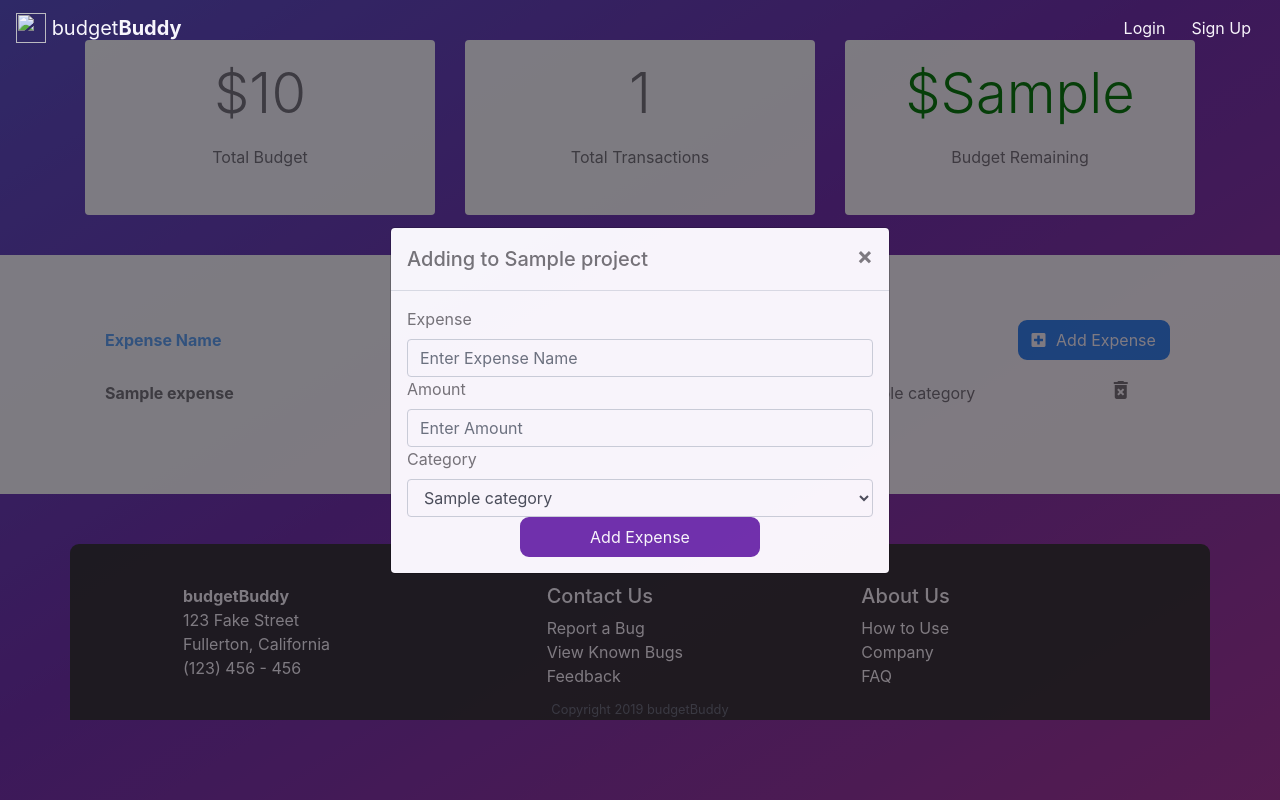
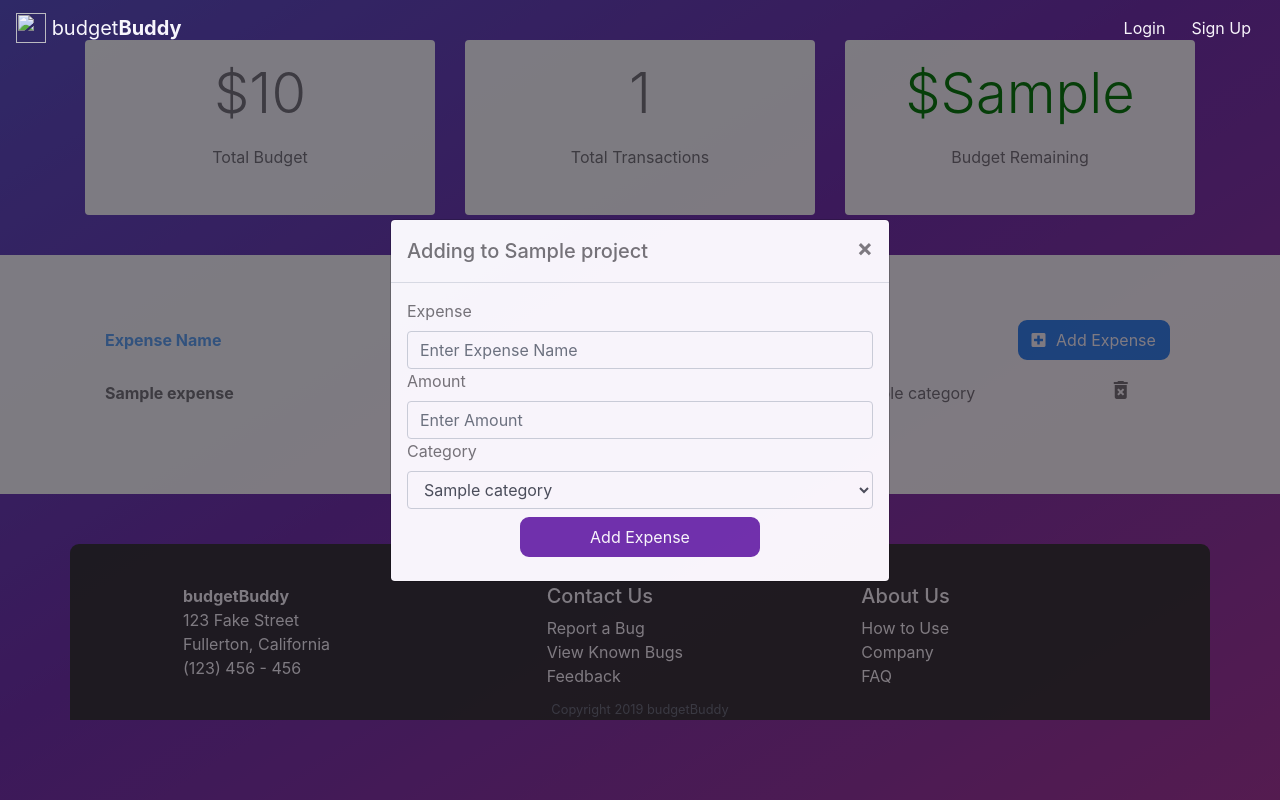
Before and after one commit to n-badillo/SoftwareTestingProject, a Django app: template budgetproject/budgetproject/budget/templates/budget/project-detail.html in a window 1280 px wide, after a click on "Add Expense". Run offline with Django 3.2, Linux system fonts and the light colour scheme; the template is opened without the code that fills it: most values are stand-ins (such as "Sample title", 1, 10 or a date in 2020); some libraries are stand-ins or nearby versions.

Commit message:
Update styles.css
final css update

```diff
--- a/budgetproject/budgetproject/budget/static/css/styles.css
+++ b/budgetproject/budgetproject/budget/static/css/styles.css
@@ -180,6 +180,11 @@ ul{
     margin-top: 5vh;
 }
 
+.margin-vert-1-v{
+    margin-top: 1vh;
+    margin-bottom: 1vh;
+}
+
 
 .margin-vert-3-v{
     margin-top: 3vh;
```
